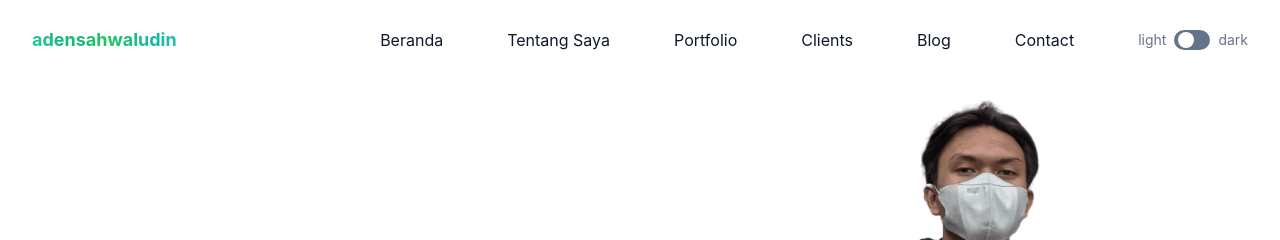
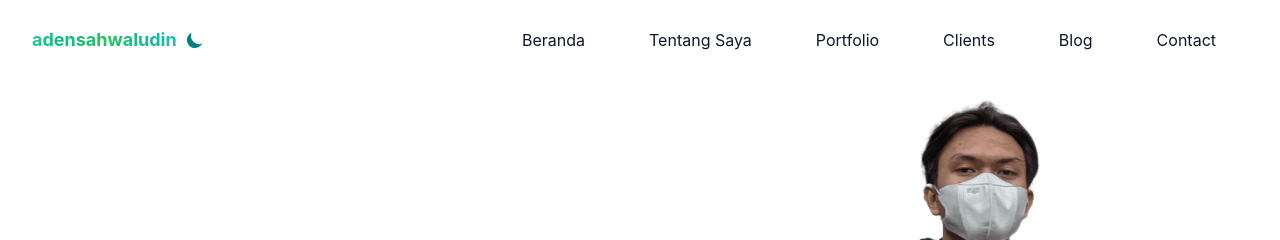
Before and after one commit to AdenSahwaludin/portofolio-tailwindcss, a website: page index.html in a window 1280 px wide. Shown: the top 240 px of the page. Drawn offline with nearby package versions, Linux system fonts and the light colour scheme.

Commit message:
Rubah posisi dark mode

```diff
--- a/index.html
+++ b/index.html
@@ -6,14 +6,14 @@
   <meta http-equiv="X-UA-Compatible" content="IE=edge" />
   <meta name="viewport" content="width=device-width, initial-scale=1.0" />
   <title>Portfolio Tailwind CSS</title>
-
+  <link rel="icon" href="image.png" type="image/x-icon">
   <link href="dist/css/final.css" rel="stylesheet" />
   <!-- Dark mode -->
   <script>
-    if (localStorage.theme === 'dark' || (!('theme' in localStorage) && window.matchMedia('(prefers-color-scheme: dark)').matches)) {
+    if (localStorage.getItem('color-theme') === 'dark' || (!('color-theme' in localStorage) && window.matchMedia('(prefers-color-scheme: dark)').matches)) {
       document.documentElement.classList.add('dark');
     } else {
-      document.documentElement.classList.remove('dark');
+      document.documentElement.classList.remove('dark')
     }
   </script>
   <script defer src="https://cdn.jsdelivr.net/npm/alpinejs@3.13.1/dist/cdn.min.js"></script>
@@ -24,10 +24,22 @@
   <!-- Header Start -->
   <header class="absolute top-0 left-0 z-10 flex w-full items-center bg-transparent">
     <div class="container">
-      <div class="relative flex items-center justify-between">
-        <div class="px-4">
+      <div class="flex items-center justify-between">
+        <div class="px-4 flex">
           <a href="#home"
-            class="block py-6 text-lg font-bold bg-clip-text text-transparent bg-[linear-gradient(to_right,theme(colors.teal.400),theme(colors.teal.500),theme(colors.emerald.400),theme(colors.emerald.500),theme(colors.green.500),theme(colors.teal.500),theme(colors.teal.400))] bg-[length:200%_auto] animate-gradient">adensahwaludin</a>
+            class="flex py-6 text-lg font-bold bg-clip-text text-transparent bg-[linear-gradient(to_right,theme(colors.teal.400),theme(colors.teal.500),theme(colors.emerald.400),theme(colors.emerald.500),theme(colors.green.500),theme(colors.teal.500),theme(colors.teal.400))] bg-[length:200%_auto] animate-gradient mr-2">adensahwaludin</a>
+          <button id="theme-toggle" type="button" class="text-secondary dark:text-white rounded-full text-sm">
+            <svg id="theme-toggle-dark-icon" class="hidden w-5 h-5 hover:scale-125 transition duration-300" fill="teal"
+              viewBox="0 0 20 20" xmlns="http://www.w3.org/2000/svg">
+              <path d="M17.293 13.293A8 8 0 016.707 2.707a8.001 8.001 0 1010.586 10.586z"></path>
+            </svg>
+            <svg id="theme-toggle-light-icon" class="hidden w-5 h-5 hover:scale-125 transition duration-300" fill="teal"
+              viewBox="0 0 20 20" xmlns="http://www.w3.org/2000/svg">
+              <path
+                d="M10 2a1 1 0 011 1v1a1 1 0 11-2 0V3a1 1 0 011-1zm4 8a4 4 0 11-8 0 4 4 0 018 0zm-.464 4.95l.707.707a1 1 0 001.414-1.414l-.707-.707a1 1 0 00-1.414 1.414zm2.12-10.607a1 1 0 010 1.414l-.706.707a1 1 0 11-1.414-1.414l.707-.707a1 1 0 011.414 0zM17 11a1 1 0 100-2h-1a1 1 0 100 2h1zm-7 4a1 1 0 011 1v1a1 1 0 11-2 0v-1a1 1 0 011-1zM5.05 6.464A1 1 0 106.465 5.05l-.708-.707a1 1 0 00-1.414 1.414l.707.707zm1.414 8.486l-.707.707a1 1 0 01-1.414-1.414l.707-.707a1 1 0 011.414 1.414zM4 11a1 1 0 100-2H3a1 1 0 000 2h1z">
+              </path>
+            </svg>
+          </button>
         </div>
         <div class="flex items-center px-4">
           <button id="hamburger" name="hamburger" type="button" class="absolute right-4 block lg:hidden">
@@ -63,19 +75,6 @@
                 <a href="#contact"
                   class="mx-8 flex py-2 text-base text-dark group-hover:text-primary dark:text-white">Contact</a>
               </li>
-              <li class="mt-3 flex items-center pl-8 lg:mt-0">
-                <div class="flex just">
-                  <span class="mr-2 text-sm text-slate-500">light</span>
-                  <input type="checkbox" class="hidden" id="dark-toggle" />
-                  <label for="dark-toggle">
-                    <div class="flex h-5 w-9 cursor-pointer items-center rounded-full bg-slate-500 p-1">
-                      <div class="toggle-circle h-4 w-4 rounded-full bg-white transition duration-300 ease-in-out">
-                      </div>
-                    </div>
-                  </label>
-                  <span class="ml-2 text-sm text-slate-500">dark</span>
-                </div>
-              </li>
             </ul>
           </nav>
         </div>
@@ -93,6 +92,7 @@
             class="flex max-w-fit text-base font-semibold bg-gradient-to-r from-primary from-5% to-emerald-400  text-transparent bg-clip-text md:text-xl">
             Halo Semua <span class="text-white animate-wavingHand">👋</span>,
             saya
+
           </h1>
           <div class="mt-1 block text-4xl font-bold text-dark dark:text-white lg:text-5xl">Aden Sahwaludin</div>
 
```
Also changed, not shown: dist/css/final.css, dist/js/script.js, image.png (added), logo as (2).png (added), package.json (indentation only), 1 other file.
